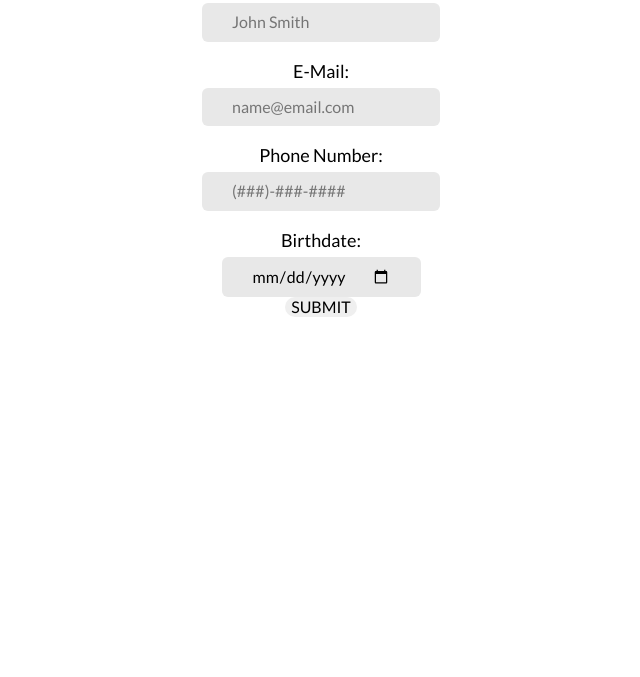
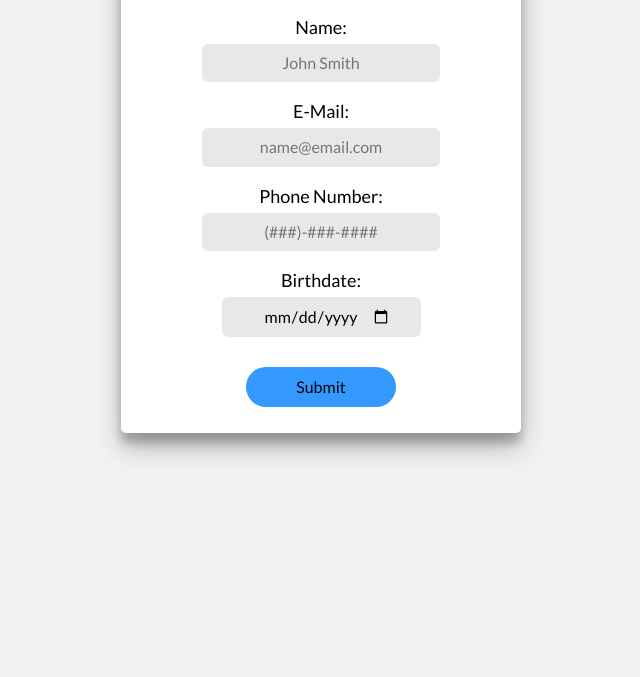
Before and after one commit to lightninglinus/Lab2, a plain HTML site: page index.html in a window 1280 px wide. Shown: the part 123-800 px from the top of the page, without its empty margins (319-959 px from the left). Drawn offline with Linux system fonts and the light colour scheme.

Commit message:
background
updated background

```diff
--- a/css/screen.css
+++ b/css/screen.css
@@ -397,6 +397,8 @@ My Personal Code
 body {
 	font-family: 'Lato', sans-serif;
 	text-align: center;
+	background-color: #f2f2f2;
+	margin-top: 30px;
 }
 h1 {
 }
@@ -416,11 +418,30 @@ input{
 	padding: 10px;
 	padding-left: 30px;
 	padding-right: 30px;
+	text-align: center;
 }
-.row {
-}
+
 button {
 	border: none;
 	border-radius: 20px;
-	bottom: 30px;
+	margin-top: 30px;
+	width: 150px;
+	height: 40px;
+	background-color: #3399ff;
 }
+
+.card {
+  background: #fff;
+  border-radius: 5px;
+  display: inline-block;
+  height: 510px;
+  margin: 1rem;
+  position: relative;
+  width: 400px;
+}
+
+.card-1 {
+	box-shadow: 0 14px 28px
+	rgba(0,0,0,0.25), 0 10px 10px
+	rgba(0,0,0,0.22);
+}
--- a/index.html
+++ b/index.html
@@ -12,7 +12,7 @@
 
 <body>
   <form class="contain" action="#null"  method="get">
-	  <fieldset>
+	  <div class="card card-1">
 	  <div>
 	    <h1>INPUT FORM</h1>
 	  </div>
@@ -33,9 +33,9 @@
 		<input type="date" placeholder="MM/DD/YYYY">
 	  </div>
       <div class = "button">
-      <button class="button">SUBMIT</button>
+      <button class="button">Submit</button>
 	  </div>
-		  </fieldset>
+	  </div>
   </form>
 
 </body>
```
Also changed, not shown: css/background.png (added), 1 other file.
